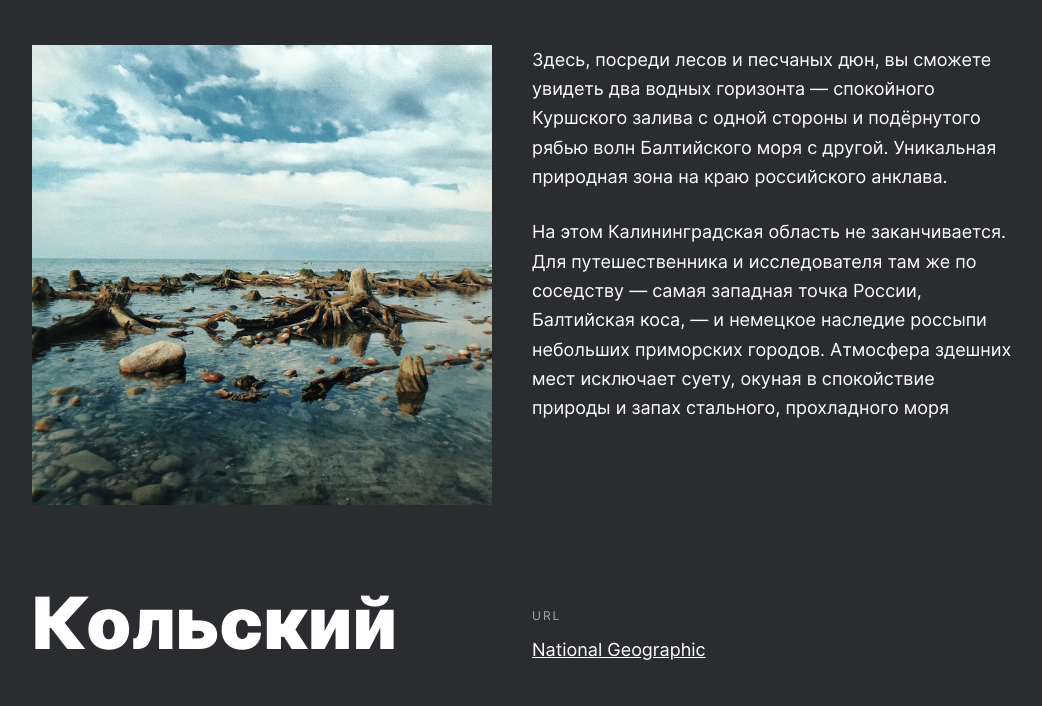
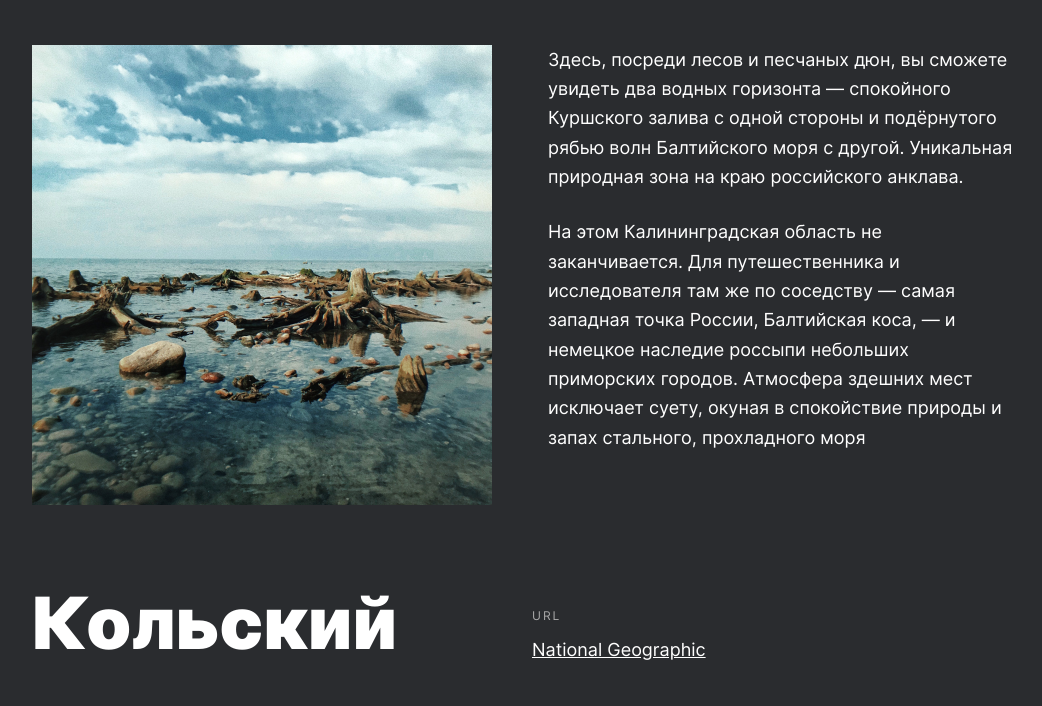
Before and after one commit to EShip22/russian-travel, a plain HTML site: page index.html in a window 1280 px wide. Shown: the part 2673-3379 px from the top of the page, without its empty margins (116-1158 px from the left). Drawn offline with Linux system fonts and the light colour scheme.

Commit message:
ПР3 v.5.0

```diff
--- a/blocks/place/__paragraph/place__paragraph.css
+++ b/blocks/place/__paragraph/place__paragraph.css
@@ -16,3 +16,9 @@
 		max-width: calc(100% - 2*16px);
 	}
 }
+
+@media screen and (min-width:320px) {
+	.place__paragraph {
+		margin-left: 16px;
+	}
+}
```
